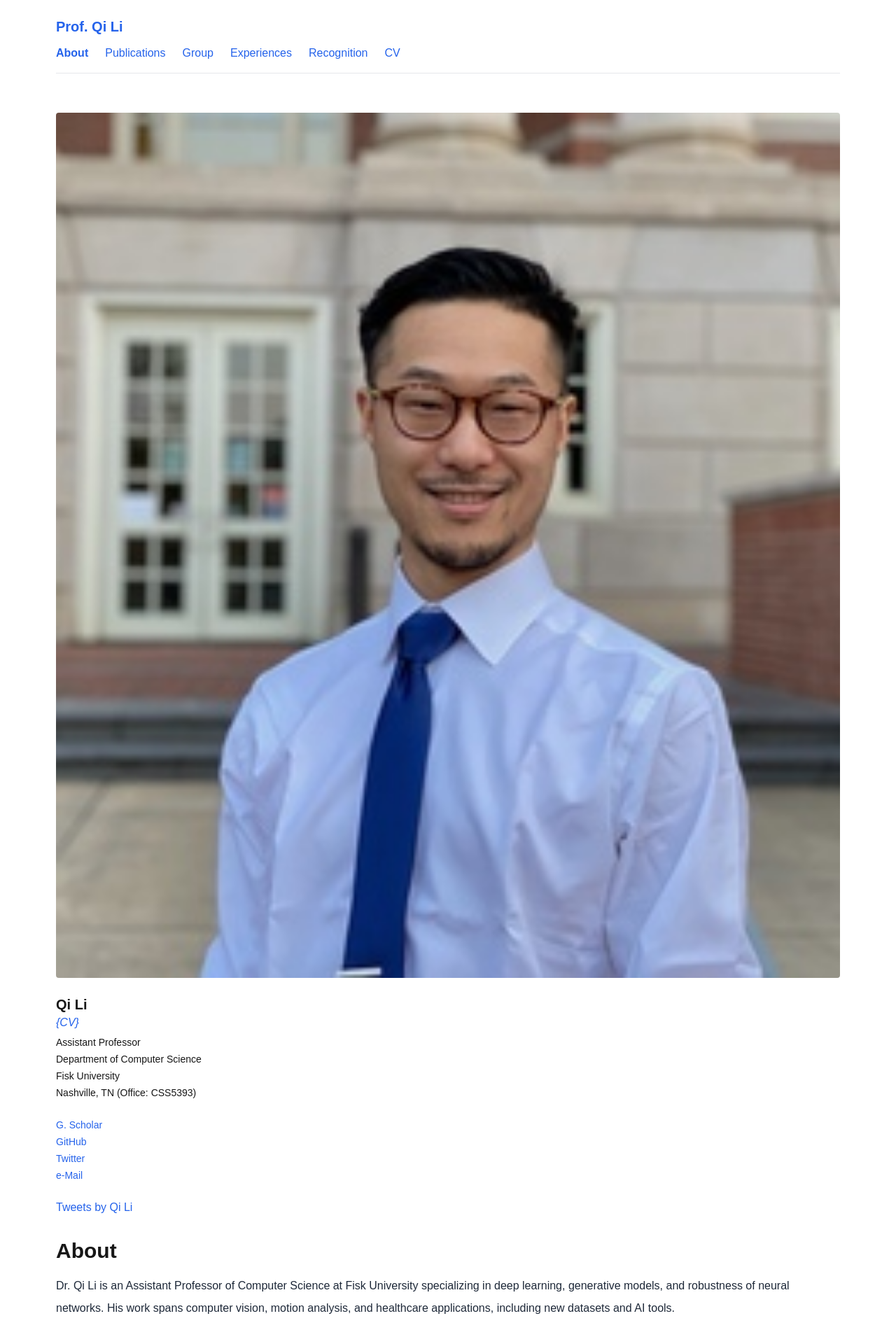
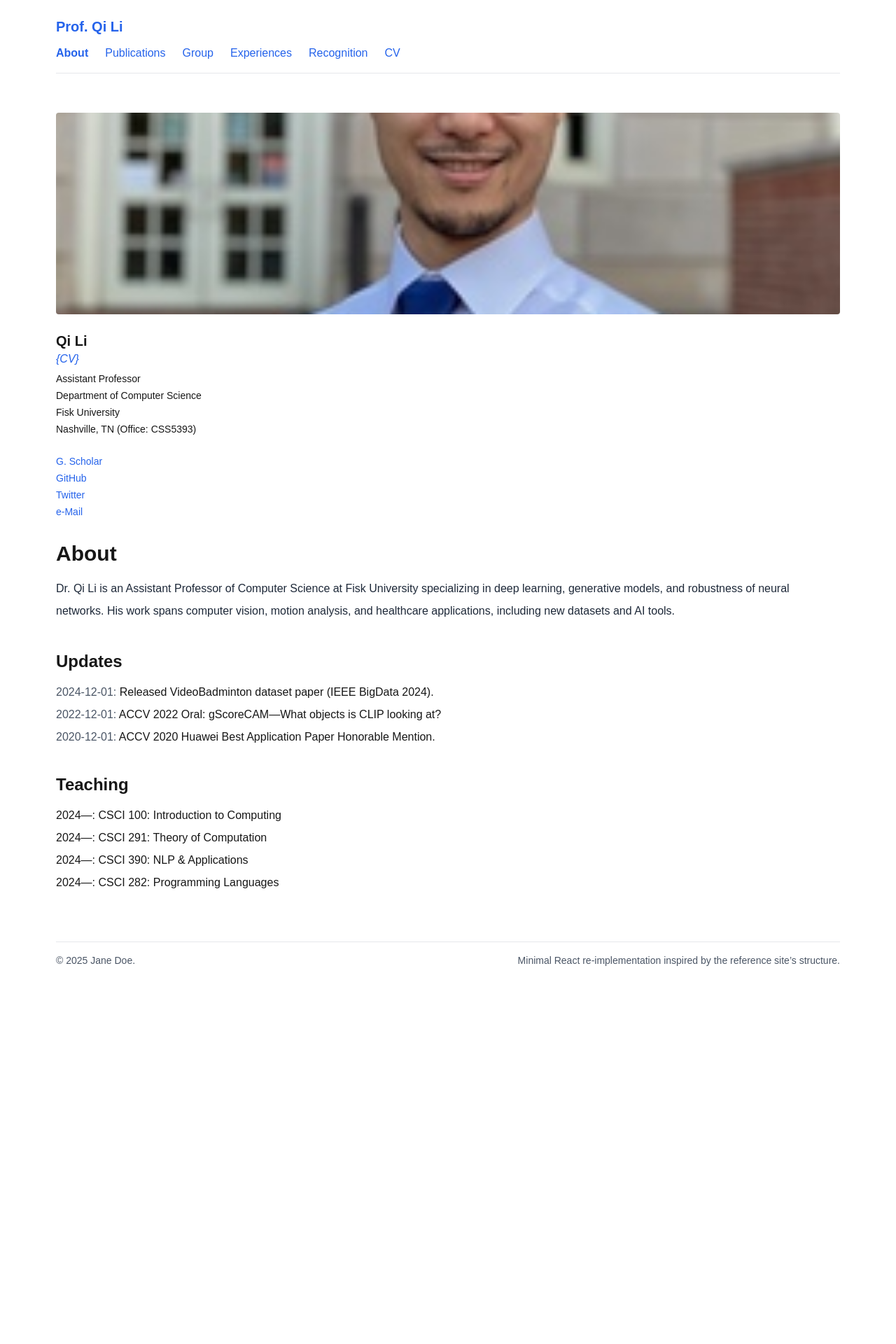
Before and after one commit to qilimk/qili-prof, a Next.js app: page / in a window 1280 px wide. Shown: the top 1920 px of the page at 70% size. After the commit the page ends 1422 px from the top, so only its background shows below. Built offline with nearby package versions, Linux system fonts and the light colour scheme; no server answers.

Commit message:
change the layout

```diff
--- a/app/layout.tsx
+++ b/app/layout.tsx
@@ -8,13 +8,12 @@ import Footer from "@/components/Footer";
 import Sidebar from "@/components/Sidebar";
 
 export const metadata: Metadata = {
-  title: "Dr. Qi Li — Computer Science",
+  title: "Prof. Jane Doe — Computer Science",
   description: "Research, publications, teaching, and group.",
 };
 
 export default function RootLayout({ children }: { children: React.ReactNode }) {
   const token = process.env.NEXT_PUBLIC_CF_BEACON_TOKEN;
-
   return (
     <html lang="en">
       <body className="bg-white text-gray-900 antialiased">
@@ -22,12 +21,11 @@ export default function RootLayout({ children }: { children: React.ReactNode })
         <div className="mx-auto max-w-6xl px-4">
           <NavBar />
 
-          {/* Global two-column layout */}
+          {/* ===== Two columns below the navbar ===== */}
           <div className="py-8 grid grid-cols-1 gap-8 md:grid-cols-[280px,1fr]">
             <aside className="md:sticky md:top-6 h-fit">
               <Sidebar />
             </aside>
-
             <main className="min-w-0">
               {children}
             </main>
--- a/components/Sidebar.tsx
+++ b/components/Sidebar.tsx
@@ -1,20 +1,21 @@
+// components/Sidebar.tsx
 import Image from "next/image";
 import profile from "@/data/profile.json";
 import links from "@/data/links.json";
 
 export default function Sidebar() {
   return (
-    <div className="space-y-6 sticky top-6">
-
-      <Image
-        src="/qi_headshot.jpg"
-        alt={profile.name}
-        width={50}      // set an appropriate intrinsic size
-        height={50}
-        className="w-full h-auto rounded"
-        priority         // optional: eager load on first paint
-      />
-
+    <div className="space-y-6">
+      {/* Fixed-height, responsive headshot */}
+      <div className="relative w-full h-64 md:h-72 overflow-hidden rounded">
+        <Image
+          src="/qi_headshot.jpg"      // file must be in /public
+          alt={profile.name}
+          fill                         // fills the container box
+          className="object-cover"     // crop to fill without distortion
+          priority
+        />
+      </div>
 
       <div>
         <h2 className="text-xl font-bold">{profile.name}</h2>
@@ -34,16 +35,6 @@ export default function Sidebar() {
         {links.x && <li><a href={links.x} target="_blank" className="hover:underline">Twitter</a></li>}
         <li><a href={links.email} className="hover:underline">e-Mail</a></li>
       </ul>
-
-      {/* Optional: embedded X feed, limit 3 posts */}
-      <div
-        dangerouslySetInnerHTML={{
-          __html: `
-            <a class="twitter-timeline" data-tweet-limit="3" href="${links.x || "https://x.com/YourUsername"}">Tweets by Qi Li</a>
-            <script async src="https://platform.twitter.com/widgets.js" charset="utf-8"></script>
-          `,
-        }}
-      />
     </div>
   );
 }
```
